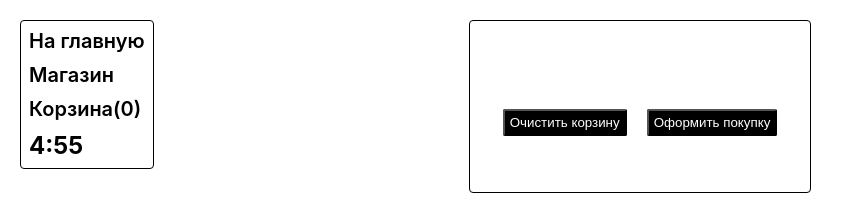
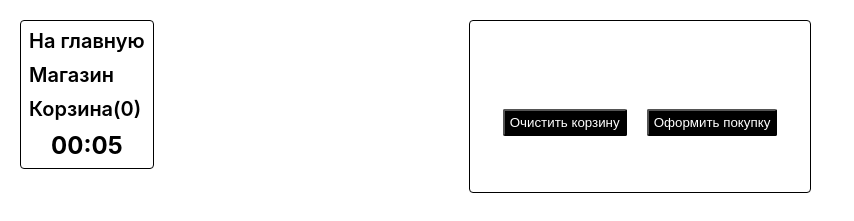
Before and after one commit to Gaurrus/learn-react, a React (Create React App) app: page /cart in a window 1280 px wide. Shown: the top 221 px of the page, without its empty margins (0-854 px from the left). Built offline with nearby package versions, Linux system fonts and the light colour scheme.

Commit message:
доделки

```diff
--- a/src/components/countdown/countdown.jsx
+++ b/src/components/countdown/countdown.jsx
@@ -5,7 +5,8 @@ import styles from './countdown.module.css';
 
 export class Countdown extends React.Component {
   componentDidMount() {
-    const { startTimer } = this.props;
+    const { startTimer, timerSet } = this.props;
+    timerSet();
     startTimer();
   }
 
@@ -14,13 +15,18 @@ export class Countdown extends React.Component {
     stopTimer();
   }
 
+  createButyTimers = (num) => {
+    if (num < 10) return `0${num}`;
+    return num;
+  };
+
   render() {
     const { state } = this.props;
     return (
       <div className={styles.countWrapper}>
-        <span className={styles.timer}>{Math.floor(state.timer / 60)}</span>
+        <span className={styles.timer}>{this.createButyTimers(Math.floor(state.timer / 60))}</span>
         <span className={styles.timer}>:</span>
-        <span className={styles.timer}>{state.timer % 60}</span>
+        <span className={styles.timer}>{this.createButyTimers(state.timer % 60)}</span>
       </div>
     );
   }
@@ -52,4 +58,5 @@ Countdown.propTypes = {
   }).isRequired,
   startTimer: PropTypes.func.isRequired,
   stopTimer: PropTypes.func.isRequired,
+  timerSet: PropTypes.func.isRequired,
 };
--- a/src/components/market/market.jsx
+++ b/src/components/market/market.jsx
@@ -17,7 +17,7 @@ const INITIAL_STATE = {
   cartValue: { value: 0 },
   isModalVisible: false,
   summ: 0,
-  timer: 300,
+  timer: 0,
 };
 
 export class Market extends React.Component {
@@ -33,6 +33,8 @@ export class Market extends React.Component {
   stopTimer = () => {
     clearInterval(this.timerID);
   };
+
+  timerSet = () => this.setState({ timer: 10 });
 
   visibleModal = () => this.setState({ isModalVisible: true });
 
@@ -122,6 +124,7 @@ export class Market extends React.Component {
             closeMessage={this.closeMessage}
             startTimer={this.startTimer}
             stopTimer={this.stopTimer}
+            timerSet={this.timerSet}
           />
           {this.state.isModalVisible && (
             <Modal closeMessage={this.closeMessage}>
--- a/src/components/nav/nav.jsx
+++ b/src/components/nav/nav.jsx
@@ -8,7 +8,7 @@ import { Countdown } from '../countdown';
 
 export class Nav extends React.Component {
   render() {
-    const { state, cleanCart, visibleModal, closeMessage, startTimer, stopTimer } = this.props;
+    const { state, cleanCart, visibleModal, closeMessage, startTimer, stopTimer, timerSet } = this.props;
     return (
       <ul className={styles.navList}>
         <li>
@@ -28,6 +28,7 @@ export class Nav extends React.Component {
             closeMessage={closeMessage}
             startTimer={startTimer}
             stopTimer={stopTimer}
+            timerSet={timerSet}
           />
         </li>
       </ul>
@@ -64,4 +65,5 @@ Nav.propTypes = {
   closeMessage: PropTypes.func.isRequired,
   startTimer: PropTypes.func.isRequired,
   stopTimer: PropTypes.func.isRequired,
+  timerSet: PropTypes.func.isRequired,
 };
--- a/src/components/nav/nav.module.css
+++ b/src/components/nav/nav.module.css
@@ -21,3 +21,7 @@
 .navList li {
   margin: 0;
 }
+
+.navList li:last-of-type {
+  align-self: center;
+}
```
